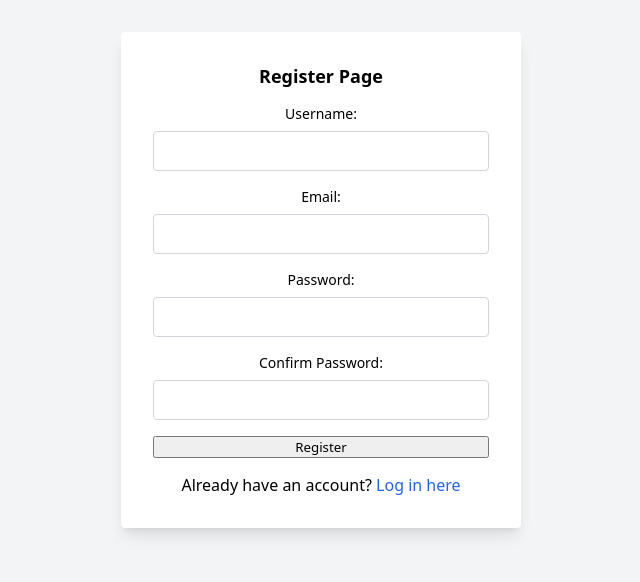
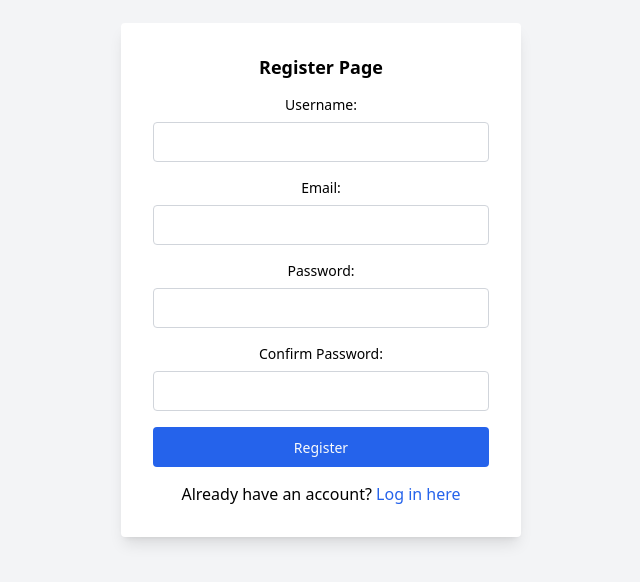
Before and after one commit to ukiode/Calendar_Finals, a plain HTML site: page pages/register.html in a window 1280 px wide. Shown: the part 120-702 px from the top of the page, without its empty margins (319-959 px from the left). Drawn offline with nearby package versions, Linux system fonts and the light colour scheme; files that its build step writes are made by us from their sources.

```diff
--- a/pages/register.html
+++ b/pages/register.html
@@ -5,10 +5,10 @@
   <meta charset="UTF-8">
   <meta name="viewport" content="width=device-width, initial-scale=1.0">
   <title>Register</title>
-  <link rel="stylesheet" href="./styles/register.css">
+  <link rel="stylesheet" href="../styles/register.css">
   <script src="https://cdn.jsdelivr.net/npm/@supabase/supabase-js"></script>
   <script type="module">
-    import { supabase } from './scripts/supabase.js';
+    import { supabase } from '../scripts/supabase.js';
 
     const registerForm = document.querySelector('.register-form');
     registerForm.addEventListener('submit', async (event) => {
@@ -21,7 +21,7 @@
         alert('Registration failed: ' + error.message);
       } else {
         alert('Registration successful!');
-        window.location.href = './pages/login.html'; // Redirect to the login page
+        window.location.href = '../pages/login.html'; // Redirect to the login page
       }
     });
   </script>
@@ -49,7 +49,7 @@
       </div>
       <button class="button button--primary button--lg register-button" type="submit">Register</button>
     </form>
-    <p class="register-footer">Already have an account? <a class="register-link" href="./pages/login.html">Log in
+    <p class="register-footer">Already have an account? <a class="register-link" href="../pages/login.html">Log in
         here</a></p>
   </div>
 </body>
--- a/styles/login.css
+++ b/styles/login.css
@@ -1,4 +1,4 @@
-@import "./styles/button.css";
+@import "../styles/button.css";
 
 * {
   font-family: ui-sans-serif, system-ui, sans-serif;
--- a/styles/register.css
+++ b/styles/register.css
@@ -1,4 +1,4 @@
-@import "./styles/button.css";
+@import "../styles/button.css";
 
 * {
   font-family: ui-sans-serif, system-ui, sans-serif;
```
Also changed, not shown: pages/login.html (+4 -4 lines).
